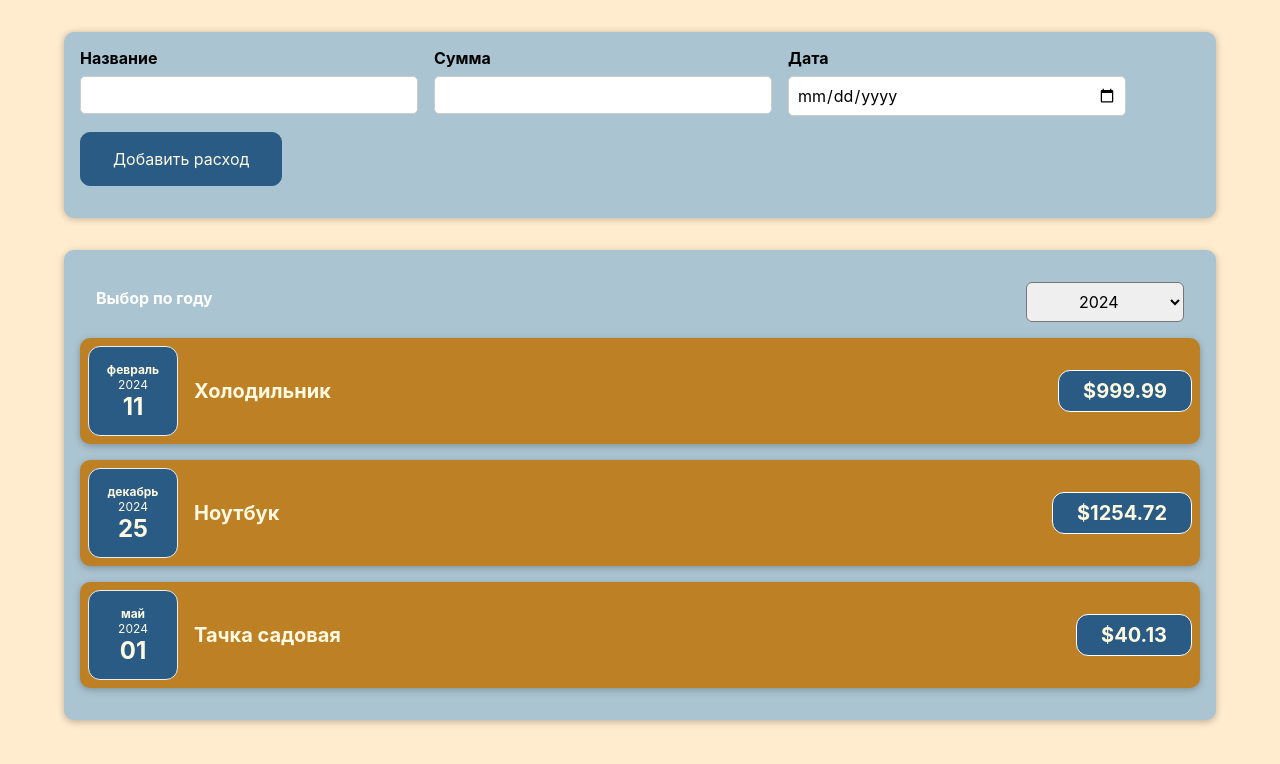
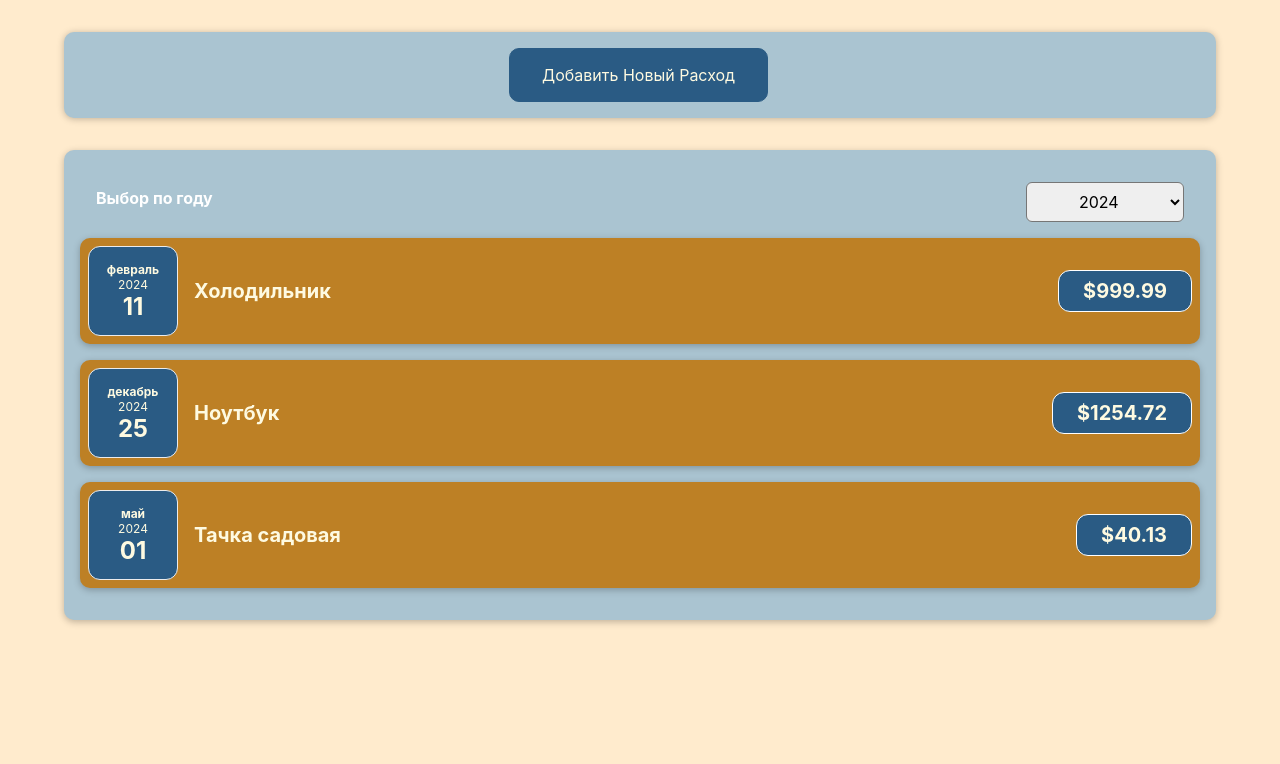
Before and after one commit to SterrenHeer/CostAccounting, a React (Create React App) app: page / in a window 1280 px wide. Shown: the top 764 px of the page. Built offline with nearby package versions, Linux system fonts and the light colour scheme.

Commit message:
add state for cost form visibility

```diff
--- a/src/components/NewCost/CostForm.js
+++ b/src/components/NewCost/CostForm.js
@@ -90,6 +90,7 @@
                 </div>
                 <div className="new-cost_actions">
                     <button type="submit">Добавить расход</button>
+                    <button type="button" onClick={props.onCancel}>Отмена</button>
                 </div>
             </div>
         </form>
--- a/src/components/NewCost/NewCost.js
+++ b/src/components/NewCost/NewCost.js
@@ -1,18 +1,38 @@
+import React, { useState } from 'react';
 import CostForm from './CostForm';
 import './NewCost.scss'
 
 const NewCost = (props) => {
+    const [isFormVisible, setIsFormVisible] = useState(false);
+
     const saveCostDataHandler = (inputCostData) => {
         const costData = {
             ...inputCostData,
             id: Math.random().toString(),
         };
         props.onAddCost(costData);
+        setIsFormVisible(false);
+    };
+
+    const inputCostDataHandler = () => {
+        setIsFormVisible(true);
+    };
+
+    const cancelCostHandler = () => {
+        setIsFormVisible(false);
     };
 
     return (
         <div className="new-cost">
-            <CostForm onSaveCostData={saveCostDataHandler} />
+            {!isFormVisible &&
+                <button onClick={inputCostDataHandler}>Добавить Новый Расход</button>
+            }
+            {isFormVisible &&
+                <CostForm
+                    onSaveCostData={saveCostDataHandler}
+                    onCancel={cancelCostHandler}
+                />
+            }
         </div>
     )
 }
```
